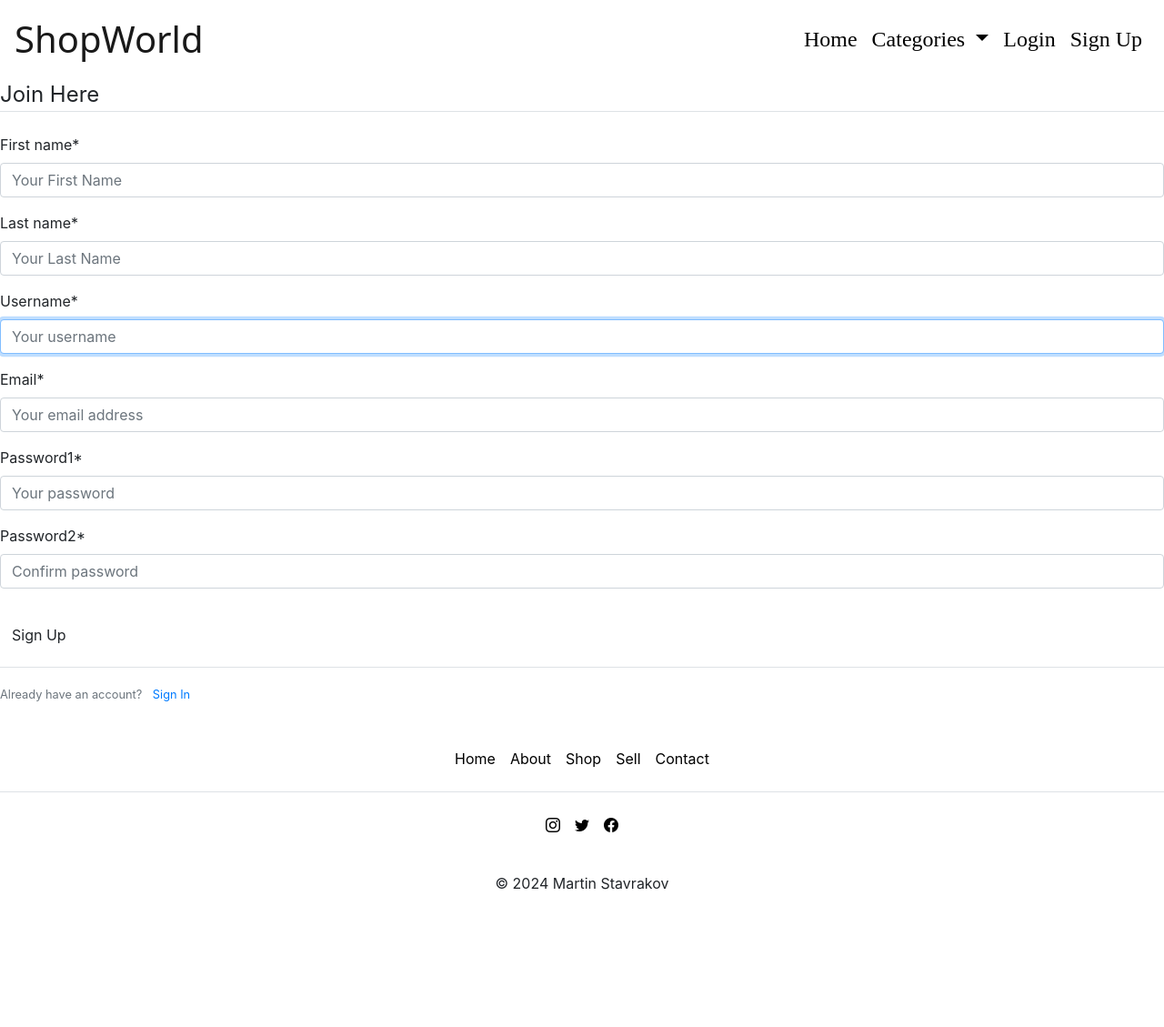
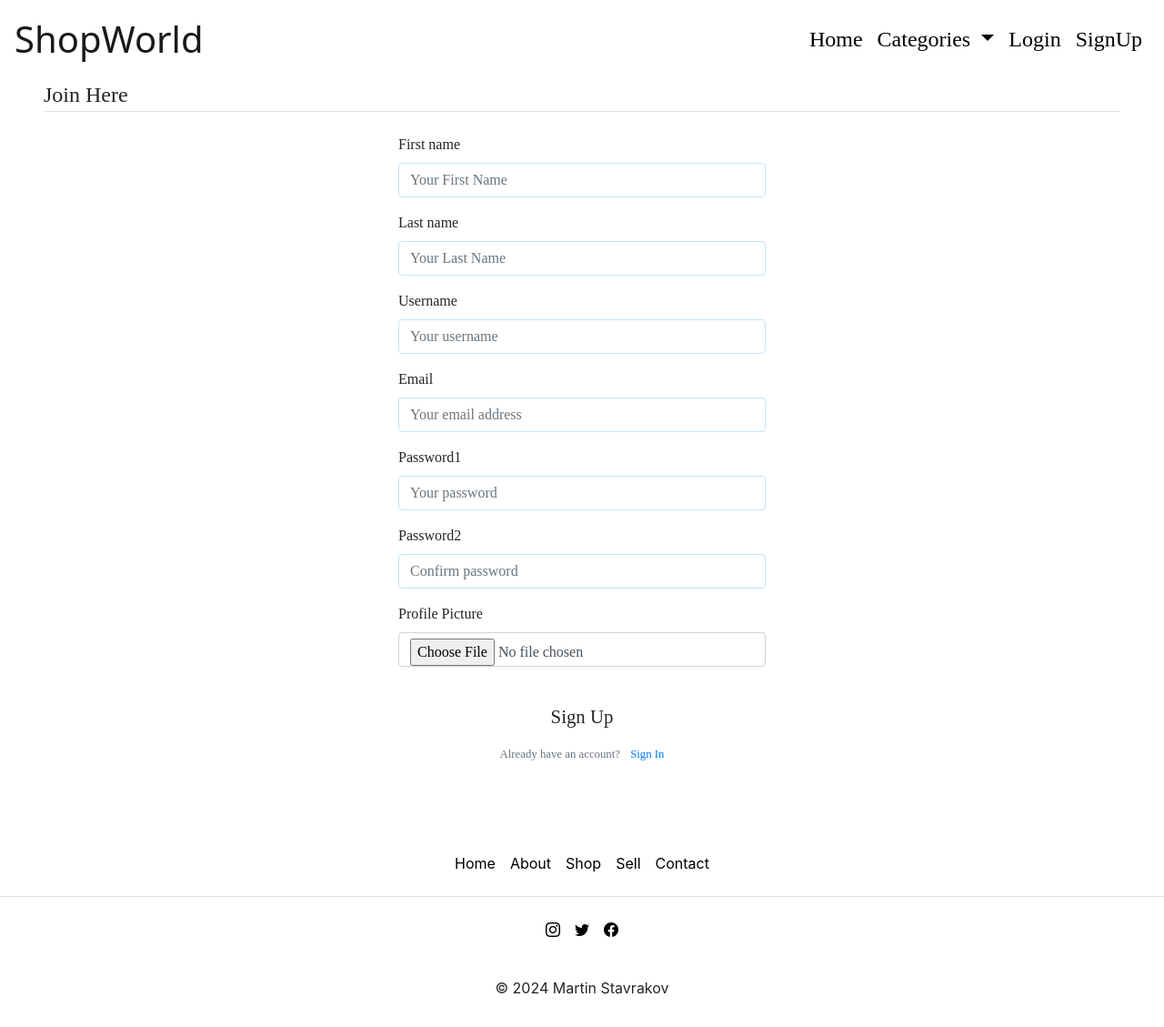
Before and after one commit to m-stavrakov/Django-shop-project, a Django app: page /profile/signup/ in a window 1280 px wide. Shown: the top 1129 px of the page at 91% size. Before the commit the page ends 978 px from the top, so only its background shows below. Run offline with Django 5.2, Linux system fonts and the light colour scheme; data comes from the database, SQL or seed files in the repository; some libraries are stand-ins or nearby versions; some web fonts are replaced.

Commit message:
User registration, home page design

```diff
--- a/main/static/main/style.css
+++ b/main/static/main/style.css
@@ -64,15 +64,34 @@
     margin-top: 0;
 }
 
-.dropdown-menu .dropdown-item:hover:not(:nth-child(5)){
+.dropdown-menu .category-drop_menu:hover{
     background-color: aliceblue;
     border: 1px solid rgb(197, 226, 250);
     font-weight: 900;
 }
 
-.dropdown-menu .dropdown-item:hover:nth-child(5){
+.dropdown-menu .profile-drop_menu:hover:not(:nth-child(5)){
+    background-color: aliceblue;
+    border: 1px solid rgb(197, 226, 250);
+    font-weight: 900;
+}
+
+.dropdown-menu .profile-drop_menu:hover:nth-child(5){
     background-color: rgb(252, 200, 200);
     border: 1px solid rgb(246, 148, 148);
+}
+
+.profile-img_container {
+    width: 40px;
+    height: 40px;
+    border-radius: 50%;
+    overflow: hidden;
+}
+
+.profile-img {
+    width: 100%;
+    height: 100%;
+    object-fit: cover;
 }
 
 /* HOME PAGE */
@@ -92,3 +111,66 @@
 .category-name{
     color: black !important;
 }
+
+/* LOGIN, REGISTER, LOGOUT */
+
+.content-section{
+    font-family: var(--body-font);
+    padding-bottom: 50px;
+}
+
+.auth_inputs{
+    border: 1px solid rgb(197, 226, 250);
+    transition: all .4s ease-in-out;
+}
+
+.auth_inputs:focus{
+    border: none;
+    background-color: rgb(197, 226, 250);
+    outline: none;
+}
+
+.register_form{
+    width: 100%;
+    display: flex;
+    flex-direction: column;
+    justify-content: center;
+    max-width: 500px;
+    margin: 0 auto;
+}
+
+.form-btn{
+    margin: 0 auto;
+    display: flex;
+    flex-direction: column;
+    justify-content: center;
+    align-items: center;
+    gap: 10px;
+}
+
+.submit-btn{
+    font-size: 1.3rem;
+    transition: all .5s ease-in-out;
+}
+
+.submit-btn:hover{
+    color: rgb(137, 199, 249);
+    border-bottom: 1px solid rgb(137, 199, 249);
+}
+
+.asteriskField {
+    display: none;
+}
+
+.logout-title{
+    font-family: var(--body-font);
+}
+
+.logout-section{
+    padding: 20% 0 30% 0;
+    margin: 0 auto;
+    display: flex;
+    flex-direction: column;
+    align-items: center;
+    justify-content: center;
+}
--- a/main/templates/main/base.html
+++ b/main/templates/main/base.html
@@ -31,7 +31,7 @@
                     </a>
                     <div class="dropdown-menu" aria-labelledby="categories">
                         {% for category in categories %}
-                            <a class="dropdown-item" href="#">{{category.name}}</a>
+                            <a class="dropdown-item category-drop_menu" href="#">{{category.name}}</a>
                         {% endfor %}
                     </div>
                 </li>
@@ -39,24 +39,26 @@
                 <li class="nav-item custom-nav-item">
                   <a class="nav-link custom-nav-link" href="#">New Item</a>
                 </li>
-                <li class="nav-item custom-nav-item dropdown">
-                    <a class="nav-link custom-nav-link" href="#" id="profile-options" aria-haspopup="true" aria-expanded="false">
-                        <i class="bi bi-person-circle"></i>
+                <li class="nav-item custom-nav-item dropdown profile_img-menu">
+                    <a class="nav-link custom-nav-link profile_img-icon" href="#" id="profile-options" aria-haspopup="true" aria-expanded="false">
+                        <div class="profile-img_container">
+                            <img src="{{ user.profile.profile_img.url }}" alt="profile picture" class="profile-img rounded-circle">
+                        </div>
                     </a>
                     <div class="dropdown-menu dropdown-menu-right" aria-labelledby="profile-options">
-                        <a href="#" class="dropdown-item">
+                        <a href="#" class="dropdown-item profile-drop_menu">
                             Profile
                         </a>
-                        <a href="#" class="dropdown-item">
+                        <a href="#" class="dropdown-item profile-drop_menu">
                             Dashboard
                         </a>
-                        <a href="#" class="dropdown-item">
+                        <a href="#" class="dropdown-item profile-drop_menu">
                             New Item
                         </a>
-                        <a href="#" class="dropdown-item">
+                        <a href="#" class="dropdown-item profile-drop_menu">
                             Inbox
                         </a>
-                        <a href="#" class="dropdown-item">
+                        <a href="#" class="dropdown-item profile-drop_menu">
                             <form method="post" action="{% url 'logout' %}">
                                 {% csrf_token %}
                                 <button class="logout-btn text-danger" type="submit">Logout</button>
@@ -69,7 +71,7 @@
                     <a class="nav-link custom-nav-link" href="{% url 'login' %}">Login</a>
                   </li>
                   <li class="nav-item custom-nav-item">
-                    <a class="nav-link custom-nav-link" href="{% url 'signup' %}">Sign Up</a>
+                    <a class="nav-link custom-nav-link" href="{% url 'signup' %}">SignUp</a>
                   </li>
                 {% endif %}
               </ul>
--- a/main/views.py
+++ b/main/views.py
@@ -1,5 +1,6 @@
 from django.shortcuts import render, redirect
 from item.models import Category, Item
+from user.models import Profile
 
 # Create your views here.
 
@@ -7,6 +8,7 @@ def home_page(request):
     items = Item.objects.filter(is_sold=False) [0:6]
     categories = Category.objects.all()
 
+
     return render(request, 'main/home_page.html', {
         'items': items,
         'categories': categories,
--- a/shop/settings.py
+++ b/shop/settings.py
@@ -89,12 +89,6 @@ WSGI_APPLICATION = 'shop.wsgi.application'
 # Database
 # https://docs.djangoproject.com/en/5.0/ref/settings/#databases
 
-# DATABASES = {
-#     'default': {
-#         'ENGINE': 'django.db.backends.sqlite3',
-#         'NAME': BASE_DIR / 'db.sqlite3',
-#     }
-# }
 DATABASES = {"default": dj_database_url.config(default=f"sqlite:///{BASE_DIR / 'db.sqlite3'}")}  # Loads connection string from DATABASE_URL
 
 
--- a/user/apps.py
+++ b/user/apps.py
@@ -4,3 +4,6 @@ from django.apps import AppConfig
 class UserConfig(AppConfig):
     default_auto_field = 'django.db.models.BigAutoField'
     name = 'user'
+
+    def ready(self):
+        import user.signals
--- a/user/forms.py
+++ b/user/forms.py
@@ -5,14 +5,22 @@ from django.contrib.auth import authenticate
 from django.core.exceptions import ValidationError
 from .models import Profile
 
-def custom_char_field(placeholder):
-    return forms.CharField(widget=forms.TextInput(attrs={
+def custom_char_field(placeholder, input_type='text', **kwargs):
+    attrs = {
         'placeholder': placeholder,
-        'class': ''
-    }))
+        'class': 'auth_inputs',
+    }
+    attrs.update(kwargs)
+
+    widget = forms.TextInput(attrs=attrs)
+    if input_type == 'password':
+        widget = forms.PasswordInput(attrs=attrs)
+
+    return forms.CharField(widget=widget)
 
 class SignupForm(UserCreationForm):
     email = forms.EmailField()
+    profile_picture = forms.ImageField(required=False, label='Profile Picture')
 
     class Meta:
         model = User
@@ -23,14 +31,20 @@ class SignupForm(UserCreationForm):
             'email',
             'password1',
             'password2',
+            'profile_picture',
         )
 
     first_name = custom_char_field('Your First Name')
     last_name = custom_char_field('Your Last Name')
     username = custom_char_field('Your username')
     email = custom_char_field('Your email address')
-    password1 = custom_char_field('Your password')
-    password2 = custom_char_field('Confirm password')
+    password1 = custom_char_field('Your password', input_type='password', id='password1')
+    password2 = custom_char_field('Confirm password', input_type='password', id='password2')
+
+    def __init__(self, *args, **kwargs):
+        super(SignupForm, self).__init__(*args, **kwargs)
+        for field in self.fields.values():
+            field.widget.attrs.pop('autofocus', None)
 
 class UserUpdateForm(forms.ModelForm):
     email = forms.EmailField()
@@ -51,7 +65,7 @@ class ProfileUpdateForm(forms.ModelForm):
 
 class LoginForm(AuthenticationForm):
     username = custom_char_field('Your username')
-    password = custom_char_field('Your password')
+    password = custom_char_field('Your password', input_type='password', id='password_login')
 
     # Allowing user to log in with either username or email
     def clean(self):
--- a/user/models.py
+++ b/user/models.py
@@ -6,16 +6,12 @@ from django.utils.text import slugify
 # Create your models here.
 class Profile(models.Model):
     user = models.OneToOneField(User, on_delete=models.CASCADE)
-    profile_img = models.ImageField(default='default.jpg', upload_to='profile_imgs')
-    slug = models.SlugField(max_length=250, unique=True, blank=True)
+    profile_img = models.ImageField(default='default.png', upload_to='profile_imgs')
 
     def __str__(self):
         return f'{self.user.first_name} {self.user.last_name} Profile'
 
     def save(self, *args, **kwargs):
-        if not self.slug:
-            self.slug = slugify(f'{self.user.first_name} {self.user.last_name}')
-
         super().save(*args, **kwargs)
 
         img = Image.open(self.profile_img.path)
--- a/user/templates/user/signup.html
+++ b/user/templates/user/signup.html
@@ -1,31 +1,25 @@
 {% extends "main/base.html" %}
-<!-- need to load the crispy file -->
 {% load crispy_forms_tags %}
 {% block content %}
     <div class="content-section">
-        <form method="POST">
-            <!-- preventing forgery, and the django form won't work without this line -->
+        <form method="POST" enctype="multipart/form-data">
             {% csrf_token %}
-            <fieldset class="form-group">
+            <fieldset class="form-group px-5">
                 <legend class="border-bottom mb-4">
                     Join Here
                 </legend>
-                <!-- now this will show the form and pipe it to crispy -->
-                {{ form|crispy }}
+                <div class="px-5 register_form">
+                    {{ form|crispy }}
+                </div>
             </fieldset>
-            <!-- this form is specified in the views.py specific for Users -->
-            <!-- {{ form.as_p }} -->
-            <div class="form-group">
-                <button class="btn btn-outline" type="submit">
+            <div class="form-group form-btn">
+                <button class="btn submit-btn" type="submit">
                     Sign Up
                 </button>
+                <small class="text-muted">
+                    Already have an account? <a href="{% url 'login' %}" class="ml-2">Sign In</a>
+                </small>
             </div>
         </form>
-
-        <div class="border-top pt-3">
-            <small class="text-muted">
-                Already have an account? <a href="{% url 'login' %}" class="ml-2">Sign In</a>
-            </small>
-        </div>
     </div>
 {% endblock content %}
--- a/user/urls.py
+++ b/user/urls.py
@@ -4,7 +4,7 @@ from . import views as user_views
 
 urlpatterns = [
     # path('login/', auth_views.LoginView.as_view(template_name='main/login.html', authentication_form=LoginForm), name='login'),
-    path('login/', user_views.CustomLoginView.as_view(), name='login'),
+    path('login/', user_views.CustomLoginView.as_view(template_name='user/login.html'), name='login'),
     path('logout/', auth_views.LogoutView.as_view(template_name='user/logout.html'), name='logout'),
     path('profile/<slug:slug>', user_views.profile, name='profile'),
     path('signup/', user_views.signup, name='signup'),
--- a/user/views.py
+++ b/user/views.py
@@ -1,21 +1,26 @@
 from django.shortcuts import render, redirect
 from django.contrib import messages
 from django.contrib.auth.views import LoginView
-from django.contrib.auth.models import User
 from .forms import SignupForm, UserUpdateForm,ProfileUpdateForm, LoginForm
 from django.contrib.auth.decorators import login_required
+from django.contrib.auth import login
 
 # Create your views here.
 def signup(request):
     if request.method == 'POST':
-        form = SignupForm(request.POST)
+        form = SignupForm(request.POST, request.FILES)
 
         if form.is_valid():
-            form.save()
-            username = form.cleaned_data.get('username')
-            messages.success(request, f'Account created for {username}!')
+            user = form.save()
+            profile_picture = form.cleaned_data.get('profile_picture')
+            if profile_picture:
+                profile = user.profile
+                profile.profile_img = profile_picture
+                profile.save()
 
-            return redirect('/login/')
+            messages.success(request, f'Account created for {user.username}!')
+            login(request, user)
+            return redirect('main:home_page')
     else:
         form = SignupForm()
 
@@ -27,7 +32,7 @@ class CustomLoginView(LoginView):
     template_name = 'user/login.html'
     authentication_form = LoginForm
 
-    def valid_form(self, form):
+    def form_valid(self, form):
         user = form.get_user()
         messages.success(self.request, f'Welcome {user.first_name}! You have successfully logged in!')
         return super().form_valid(form)
```
Also changed, not shown: user/templates/user/login.html (+9 -15 lines), user/templates/user/logout.html (+7 -5 lines), user/migrations/0002_alter_profile_profile_img.py (added), user/migrations/0003_remove_profile_slug.py (added), user/templates/user/profile.html (added), 1 other file.
